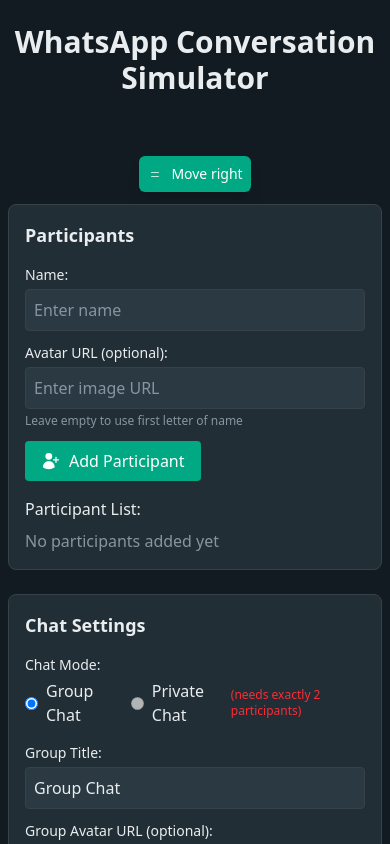
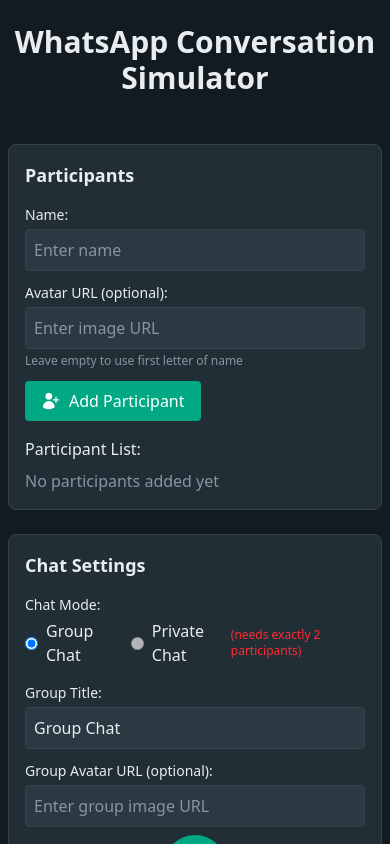
Before and after one commit to M4ss1ck/whatsapp-simulator, a React (Vite) app: page / in a window 390 px wide. Shown: the top 844 px of the page. Built offline with nearby package versions, Linux system fonts and the light colour scheme.

Commit message:
fix toggle

```diff
--- a/src/App.tsx
+++ b/src/App.tsx
@@ -192,10 +192,10 @@ function App() {
         </div>
 
         {/* Toggle button in divider */}
-        <div className="hidden lg:flex absolute top-1/2 left-1/2 transform -translate-x-1/2 -translate-y-1/2 z-30">
+        <div className="hidden lg:flex absolute top-1/2 left-1/2 transform -translate-x-1/2 -translate-y-1/2 z-30 w-8">
           <button
             onClick={togglePreviewPosition}
-            className="bg-[#00a884] text-white p-2 h-12 w-6 rounded-full shadow-lg hover:bg-[#008069] transition-colors flex items-center justify-center"
+            className="bg-[#00a884] text-white p-2 h-12 w-12 aspect-square rounded-full shadow-lg hover:bg-[#008069] transition-colors flex items-center justify-center"
             title={previewOnRight ? "Move preview to left" : "Move preview to right"}
           >
             <svg xmlns="http://www.w3.org/2000/svg" className="h-4 w-4" viewBox="0 0 20 20" fill="currentColor">
@@ -208,21 +208,8 @@ function App() {
           </button>
         </div>
 
-        {/* Mobile toggle button */}
-        <div className="lg:hidden flex justify-center my-3">
-          <button
-            onClick={togglePreviewPosition}
-            className="bg-[#00a884] text-white p-2 rounded-md shadow-lg hover:bg-[#008069] transition-colors flex items-center space-x-2"
-          >
-            <svg xmlns="http://www.w3.org/2000/svg" className="h-4 w-4" viewBox="0 0 20 20" fill="currentColor">
-              <path fillRule="evenodd" d="M15 8a.5.5 0 01-.5.5h-9a.5.5 0 010-1h9A.5.5 0 0115 8zm0 5a.5.5 0 01-.5.5h-9a.5.5 0 010-1h9a.5.5 0 010 1z" clipRule="evenodd" />
-            </svg>
-            <span className="text-sm">{previewOnRight ? "Move left" : "Move right"}</span>
-          </button>
-        </div>
-
         {/* Input Controls - conditionally ordered based on previewOnRight */}
-        <div className={`w-full lg:w-1/2 ${previewOnRight ? 'lg:pr-4 order-1 lg:order-1' : 'lg:pl-4 order-1 lg:order-2'} space-y-6 mb-8 lg:mb-0`}>
+        <div className={`w-full lg:w-1/2 ${previewOnRight ? 'lg:pr-4 order-1 lg:order-1' : 'lg:pl-4 order-1 lg:order-2'} space-y-6 mb-8`}>
           <ParticipantManager
             participants={state.participants}
             onAddParticipant={handleAddParticipant}
```
